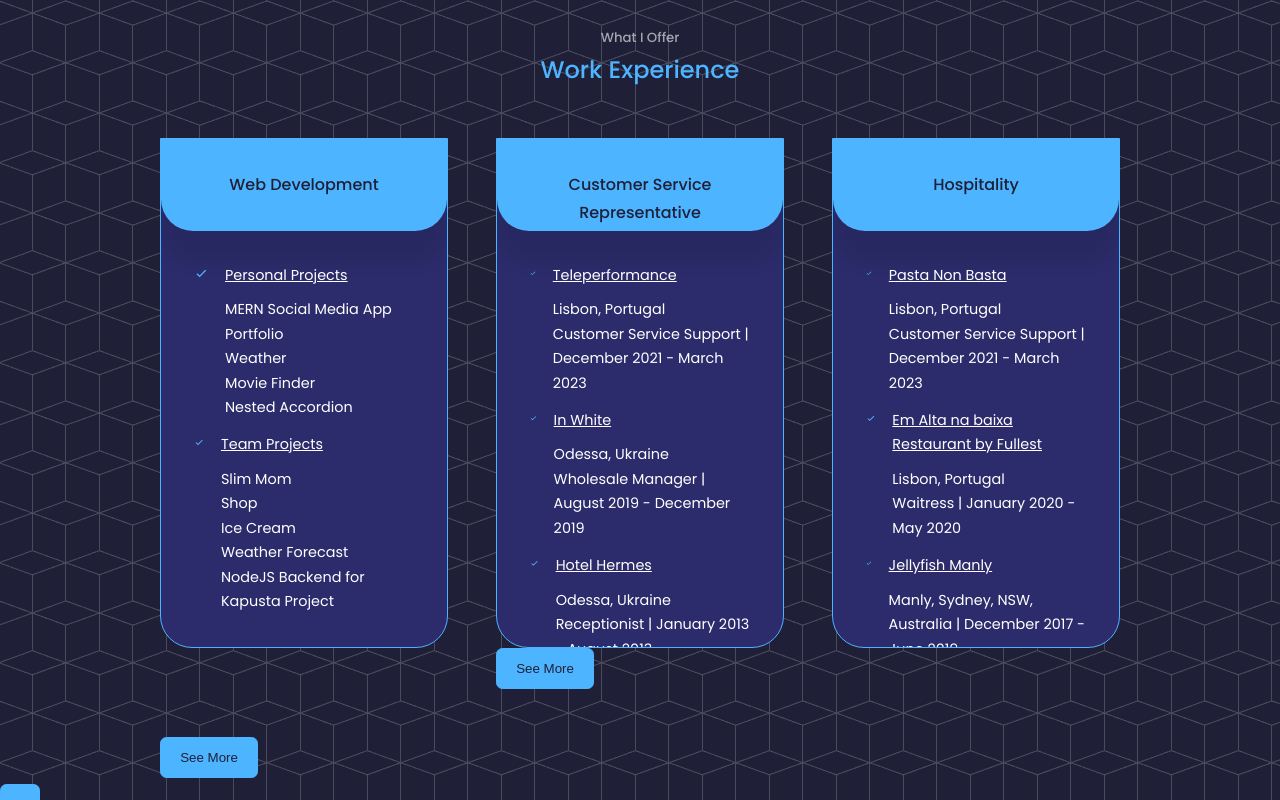
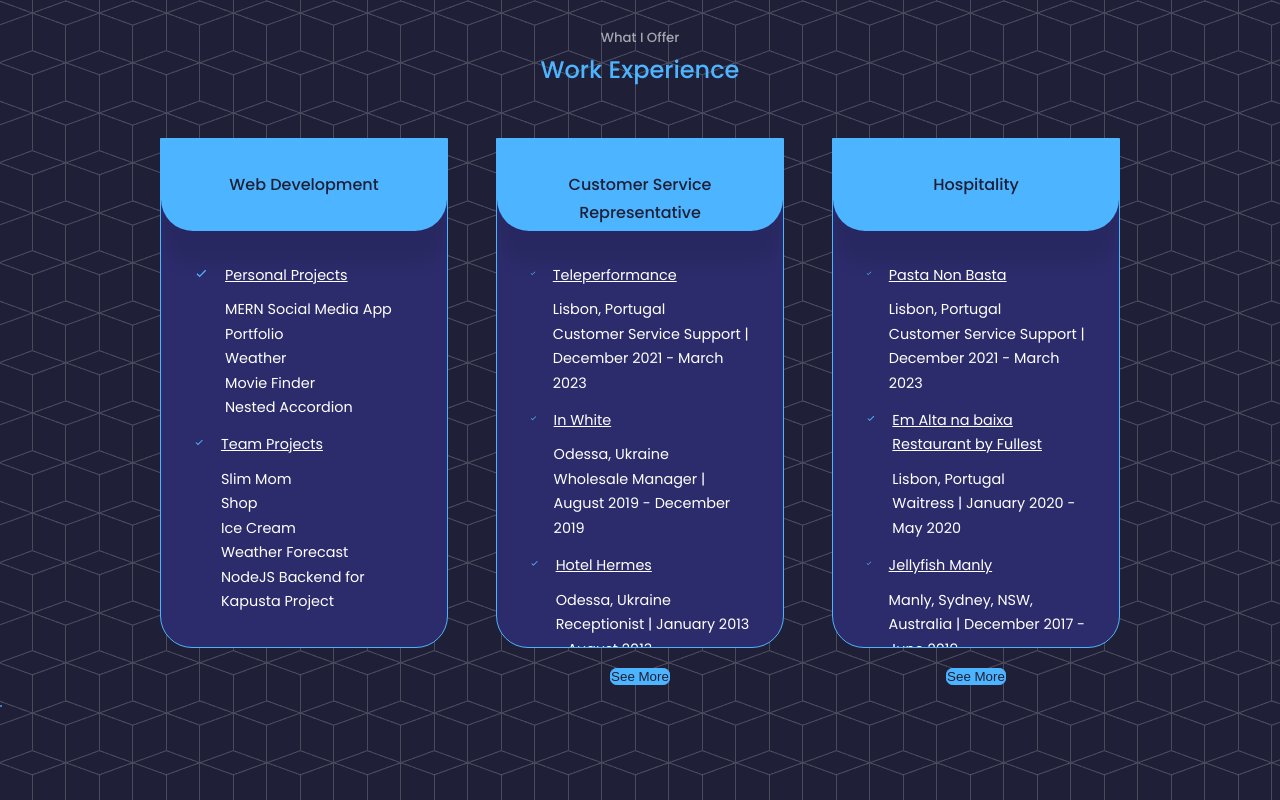
Before and after one commit to anastasiiaLoz/portfolio-resume, a React (Create React App) app: page / in a window 1280 px wide. Shown: the part 2400-3200 px from the top of the page. Built offline with nearby package versions, Linux system fonts and the light colour scheme; the HTML template or start-up script is replaced by a standard one.

Commit message:
Adding up info

```diff
--- a/package.json
+++ b/package.json
@@ -8,6 +8,7 @@
     "@testing-library/user-event": "^13.5.0",
     "emailjs-com": "^3.2.0",
     "react": "^18.1.0",
+    "react-css-modules": "^4.7.11",
     "react-dom": "^18.1.0",
     "react-icons": "^4.4.0",
     "react-scripts": "5.0.1",
--- a/src/components/button/Button.jsx
+++ b/src/components/button/Button.jsx
@@ -1,9 +1,10 @@
 import React from "react";
-import "./button.css"
+import s from "./Button.module.css"
+
 
 const Button = ({ onClick, children }) => {
     return (
-      <button className="btn btn-primary" onClick={onClick}>
+      <button className={s.btn_toggle} onClick={onClick}>
         {children}
       </button>
     );
--- /dev/null
+++ b/src/components/button/Button.module.css
@@ -0,0 +1,12 @@
+.btn_toggle{
+    margin-top: 20px;
+    background: var(--color-primary);
+    color: var(--color-bg);
+
+    width: max-content;
+    display: inline-block;
+    /* padding: 0.75rem 1.2rem; */
+    border-radius: 0.4rem;
+    cursor: pointer;
+    border: 1px solid var(--color-primary);
+}
--- a/src/components/button/button.css
+++ /dev/null
@@ -1,3 +0,0 @@
-.success{
-    background: blue;
-}
--- a/src/components/experience/Experience.jsx
+++ b/src/components/experience/Experience.jsx
@@ -1,17 +1,24 @@
-import React from "react";
+import React, { useRef } from "react";
 import "./experience.css";
 import { BiCheck } from "react-icons/bi";
 import { useState } from "react";
 import Button from "../button/Button";
-import "../button/button.css"
+
 
 const Experience = () => {
 
   const [isOpen, setOpen] = useState(false);
+  const ref = useRef();
+
+
   const handleClick = () => {
     setOpen(!isOpen);
+    if (ref.current.style.height){
+      ref.current.style.height  = "";
+    } else {
+      ref.current.style.height  = "auto";
+    }
   };
-
 
 
   return (
@@ -49,8 +56,8 @@
           </ul>
         </article>
 
-        <div>
-        <article className="service">
+        <div className="experience_container">
+        <article ref={ref} className="service">
           <div className="service__head">
             <h3>Customer Service Representative</h3>
           </div>
@@ -90,10 +97,9 @@
           </ul>
         </article>
         <Button onClick={handleClick}>{isOpen ? "Hide" : "See More" }</Button>
-            {isOpen && <div>Content</div>}
         </div>
-        <div>
-        <article className="service">
+        <div  className="experience_container">
+        <article ref={ref} className="service">
           <div className="service__head">
             <h3>Hospitality</h3>
           </div>
@@ -148,9 +154,9 @@
         </li>
           </ul>
         </article>
+        <Button onClick={handleClick}>{isOpen ? "Hide" : "See More" }</Button>
         </div>
-        <Button onClick={handleClick}>{isOpen ? "Hide" : "See More" }</Button>
-            {isOpen && <div>Content</div>}
+
       </div>
     </section>
   );
--- a/src/components/experience/experience.css
+++ b/src/components/experience/experience.css
@@ -58,6 +58,12 @@
     font-size: 0.9rem;
 }
 
+.experience_container{
+display: flex;
+align-items: center;
+flex-direction: column;
+}
+
 @media screen and (max-width: 1024px) {
     .services__container{
         grid-template-columns: 1fr 1fr;
```
Also changed, not shown: 1 other file (tests, documents, lock files or other folders).
